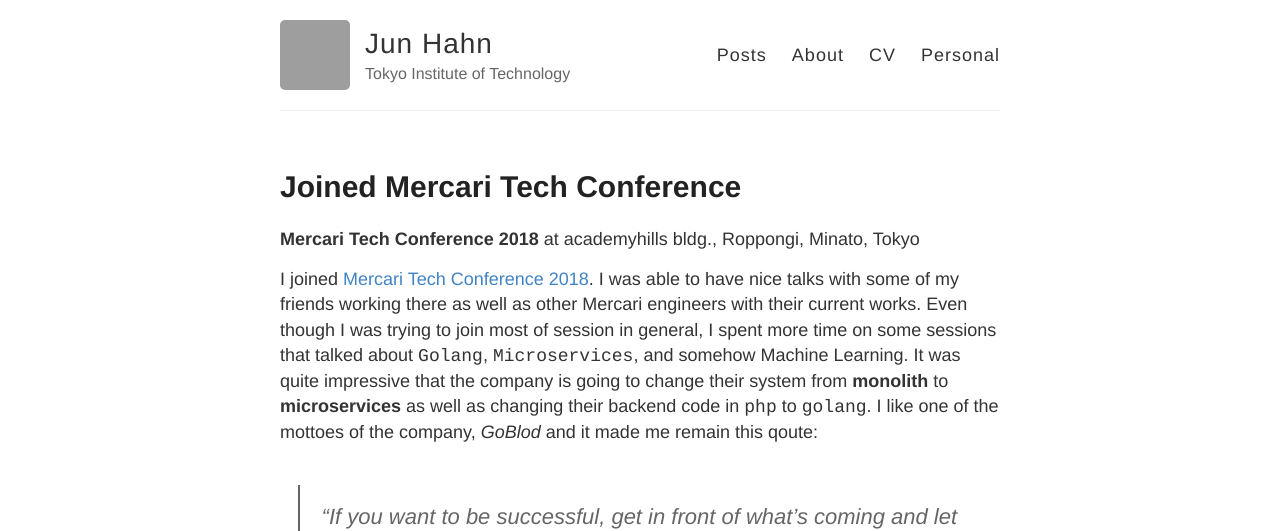
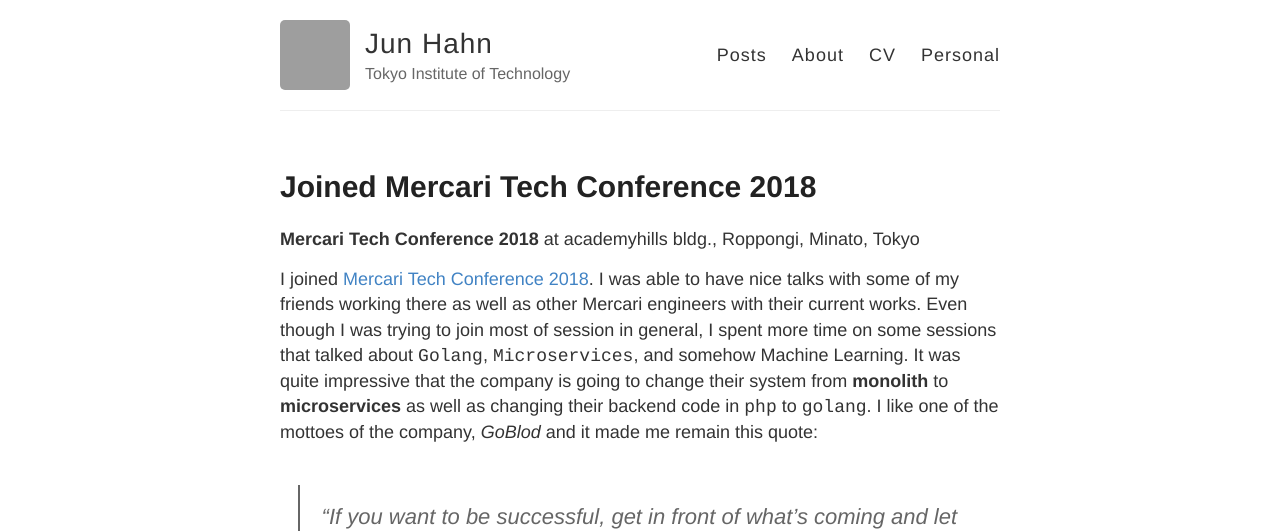
Before and after one commit to TangoEnSkai/tangoenskai.github.io, a Jekyll site: the page built from _posts/2018-10-4-MTC.md, in a window 1280 px wide. Shown: the top 531 px of the page. Built offline with Jekyll 4.4.1, drawn with Linux system fonts in a browser that asks for light colours; grey boxes are pictures that could not be loaded.

Commit message:
Fix typo

```diff
--- a/_posts/2018-10-4-MTC.md
+++ b/_posts/2018-10-4-MTC.md
@@ -1,10 +1,10 @@
 ---
 layout: post
-title: Joined Mercari Tech Conference
+title: Joined Mercari Tech Conference 2018
 ---
 
 **Mercari Tech Conference 2018** at academyhills bldg., Roppongi, Minato, Tokyo
 
-I joined [Mercari Tech Conference 2018](https://techconf.mercari.com). I was able to have nice talks with some of my friends working there as well as other Mercari engineers with their current works. Even though I was trying to join most of session in general, I spent more time on some sessions that talked about `Golang`, `Microservices`, and somehow Machine Learning. It was quite impressive that the company is going to change their system from **monolith** to **microservices** as well as changing their backend code in `php` to `golang`. I like one of the mottoes of the company, *GoBlod* and it made me remain this qoute:
+I joined [Mercari Tech Conference 2018](https://techconf.mercari.com). I was able to have nice talks with some of my friends working there as well as other Mercari engineers with their current works. Even though I was trying to join most of session in general, I spent more time on some sessions that talked about `Golang`, `Microservices`, and somehow Machine Learning. It was quite impressive that the company is going to change their system from **monolith** to **microservices** as well as changing their backend code in `php` to `golang`. I like one of the mottoes of the company, *GoBlod* and it made me remain this quote:
 
 > "If you want to be successful, get in front of what's coming and let it hit you." -Bill Gates
```
